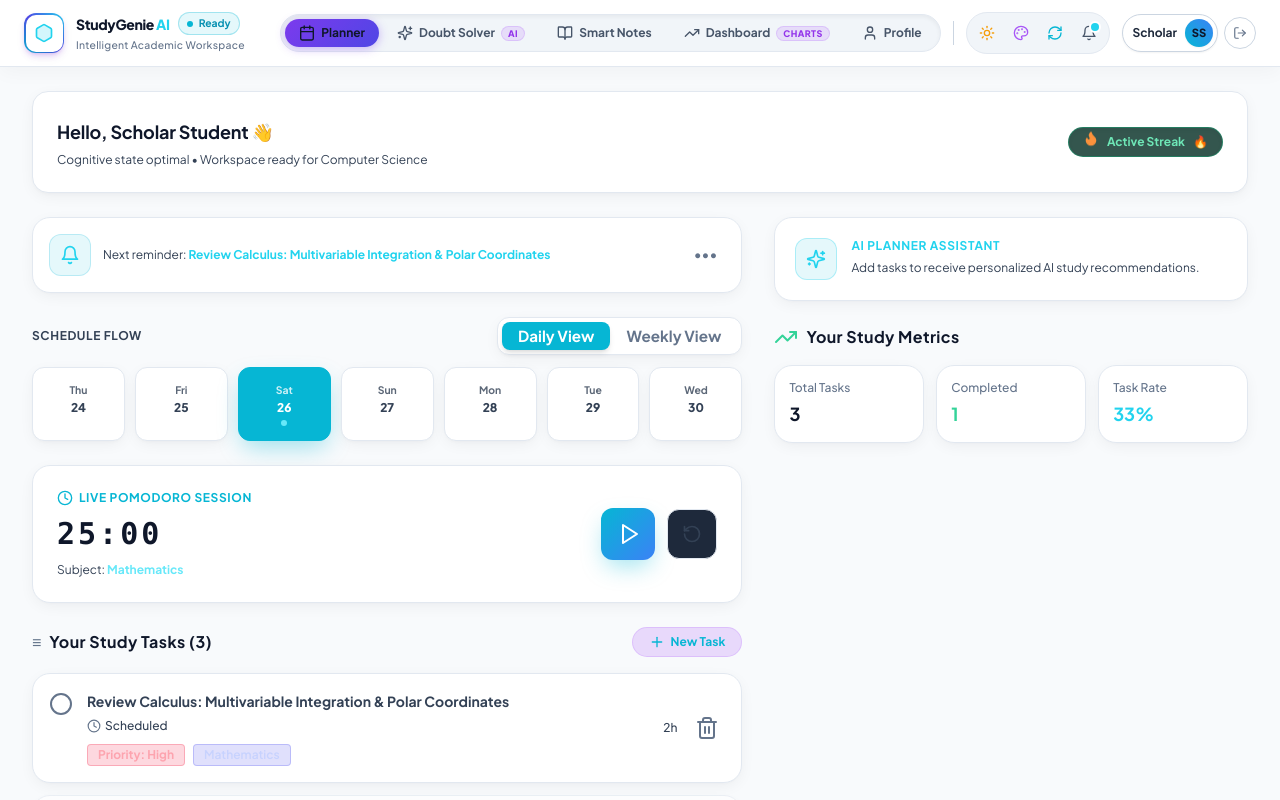
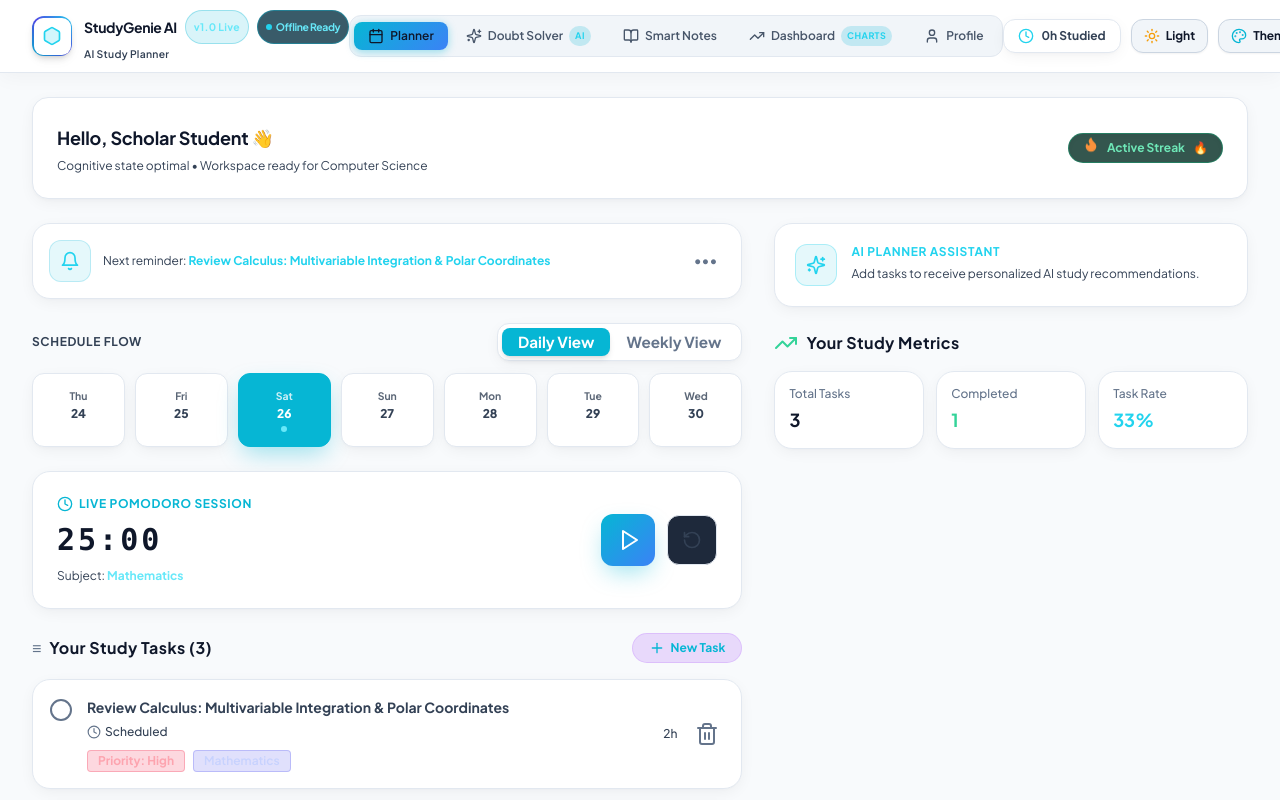
Before and after one commit to Manish1419600/ai-study-assistant, a React (Vite) app: page / in a window 1280 px wide. Both pictures are taken after a click on the button "Continue in Offline Mode (No Internet Needed)". Shown: the top 800 px of the page. Built offline with nearby package versions, Linux system fonts and the light colour scheme; no server answers.

Commit message:
revert: restore original header navigation bar

```diff
--- a/src/components/Header.jsx
+++ b/src/components/Header.jsx
@@ -1,5 +1,5 @@
 import React, { useState, useEffect } from 'react';
-import { Hexagon, Bell, Calendar, Sparkles, BookOpen, TrendingUp, User, LogIn, LogOut, Clock, Palette, Sun, Moon, RefreshCw, Radio } from 'lucide-react';
+import { Hexagon, Bell, Calendar, Sparkles, BookOpen, TrendingUp, User, LogIn, LogOut, Clock, Palette, Sun, Moon, RefreshCw } from 'lucide-react';
 import { useAuth } from '../context/AuthContext';
 import { toggleLightDarkMode, getInitialPrefs } from './AppearancePanel';
 
@@ -39,6 +39,17 @@ export default function Header({ activeTab, setActiveTab, studyHours, onOpenAppe
     return () => window.removeEventListener('sg_appearance_changed', handleAppearanceChange);
   }, []);
 
+  const getTabTitle = () => {
+    switch (activeTab) {
+      case 'planner':   return 'AI Study Planner';
+      case 'solver':    return 'AI Doubt Solver & Auto-FAQ';
+      case 'notes':     return 'Smart Notes Generator';
+      case 'progress':  return 'Progress Dashboard';
+      case 'profile':
+      default:          return 'Profile & Settings';
+    }
+  };
+
   const navItems = [
     { id: 'planner',  label: 'Planner',      icon: Calendar },
     { id: 'solver',   label: 'Doubt Solver', icon: Sparkles,   badge: 'AI' },
@@ -48,62 +59,43 @@ export default function Header({ activeTab, setActiveTab, studyHours, onOpenAppe
   ];
 
   return (
-    <header className="app-header sticky top-0 z-30 backdrop-blur-xl px-3 sm:px-6 py-2.5 border-b border-slate-200/80 dark:border-slate-800/80 bg-white/80 dark:bg-[#070913]/85 flex items-center justify-between w-full shadow-sm transition-all duration-200">
+    <header className="app-header sticky top-0 z-30 backdrop-blur-md px-3 sm:px-6 lg:px-8 py-2 sm:py-2.5 border-b flex items-center justify-between w-full shadow-sm transition-colors">
 
-      {/* ── Brand & Cloud Status (Left Side) ── */}
-      <div className="flex items-center gap-2.5 sm:gap-3 flex-shrink-0">
-        <button
-          onClick={() => setActiveTab('planner')}
-          className="flex items-center gap-2.5 sm:gap-3 group cursor-pointer text-left focus:outline-none"
-        >
-          <div className="w-9 h-9 sm:w-10 sm:h-10 rounded-xl bg-gradient-to-tr from-purple-600 via-indigo-600 to-cyan-400 p-[1.5px] flex items-center justify-center shadow-md shadow-purple-600/20 flex-shrink-0 group-hover:scale-105 transition-transform duration-200">
-            <div className="w-full h-full bg-[#0E1322] rounded-[10px] flex items-center justify-center">
-              <Hexagon className="w-5 h-5 text-cyan-400 fill-cyan-400/20 group-hover:rotate-12 transition-transform duration-300" />
+      {/* ── Brand ── */}
+      <div className="flex items-center gap-2 sm:gap-3 flex-shrink-0">
+        <div className="w-8 h-8 sm:w-10 sm:h-10 rounded-lg sm:rounded-xl bg-gradient-to-tr from-purple-600 via-indigo-600 to-cyan-400 p-[1.5px] flex items-center justify-center shadow-md flex-shrink-0">
+          <div className="w-full h-full bg-[#0E1322] rounded-[7px] sm:rounded-[9px] flex items-center justify-center">
+            <Hexagon className="w-4 h-4 sm:w-5 sm:h-5 text-cyan-400 fill-cyan-400/20" />
+          </div>
+        </div>
+        <div className="flex flex-col">
+          <h1 className="text-sm sm:text-base xl:text-lg font-bold tracking-tight leading-tight flex items-center gap-1.5 sm:gap-2">
+            StudyGenie AI
+            <span className="hidden sm:inline-block px-2 py-0.5 rounded-full bg-cyan-500/15 text-cyan-300 border border-cyan-500/30 text-[10px] font-bold whitespace-nowrap tracking-wide">
+              v1.0 Live
+            </span>
+            <span className={`inline-flex items-center gap-1 px-2 py-0.5 rounded-full text-[10px] font-bold border whitespace-nowrap ${
+              isSocketConnected
+                ? 'bg-emerald-950/80 border-emerald-500/40 text-emerald-300'
+                : 'bg-cyan-950/80 border-cyan-500/40 text-cyan-300'
+            }`}>
+              <span className={`w-1.5 h-1.5 rounded-full ${isSocketConnected ? 'bg-emerald-400 animate-pulse' : 'bg-cyan-400'}`}></span>
+              <span>{isSocketConnected ? 'Cloud Synced' : (!isOnline ? 'Offline Mode' : 'Offline Ready')}</span>
+            </span>
+          </h1>
+          <p className="text-[10px] sm:text-xs font-semibold text-cyan-400 tracking-wide mt-0.5">
+            {getTabTitle()}
+          </p>
         </div>
       </div>
 
-          <div className="flex flex-col">
-            <div className="flex items-center gap-2">
-              <h1 className="text-sm sm:text-base font-extrabold tracking-tight leading-none text-slate-900 dark:text-white">
-                StudyGenie<span className="text-cyan-400 ml-0.5">AI</span>
-              </h1>
-
-              {/* Subtle Status Pill */}
-              <span
-                className={`inline-flex items-center gap-1.5 px-2 py-0.5 rounded-full text-[10px] font-bold border transition-colors ${
-                  isSocketConnected
-                    ? 'bg-emerald-500/10 border-emerald-500/30 text-emerald-600 dark:text-emerald-400'
-                    : !isOnline
-                    ? 'bg-amber-500/10 border-amber-500/30 text-amber-600 dark:text-amber-400'
-                    : 'bg-cyan-500/10 border-cyan-500/30 text-cyan-600 dark:text-cyan-400'
-                }`}
-              >
-                <span
-                  className={`w-1.5 h-1.5 rounded-full ${
-                    isSocketConnected ? 'bg-emerald-500 animate-pulse' : !isOnline ? 'bg-amber-500' : 'bg-cyan-500'
-                  }`}
-                />
-                <span>{isSocketConnected ? 'Cloud Synced' : (!isOnline ? 'Offline' : 'Ready')}</span>
-              </span>
-            </div>
-
-            <span className="text-[10px] font-medium text-slate-500 dark:text-slate-400 tracking-wide mt-0.5 hidden sm:inline">
-              Intelligent Academic Workspace
-            </span>
-          </div>
-        </button>
-      </div>
-
-      {/* ── Right Section: Modern Navigation + Utilities + User Profile ── */}
-      <div className="flex items-center gap-2 sm:gap-3 flex-shrink-0">
-
-        {/* ── Modern Right-Aligned Segmented Navigation (Desktop) ── */}
+      {/* ── PC Nav Bar (Desktop Only) ── */}
       <nav
         aria-label="Main Navigation"
-          className="hidden lg:flex items-center gap-1 p-1 rounded-full border shadow-inner transition-colors"
+        className="hidden lg:flex items-center gap-0.5 xl:gap-1 p-1 rounded-xl border flex-shrink-0 transition-colors"
         style={{
           backgroundColor: isLightMode ? '#F1F5F9' : 'rgba(15, 23, 42, 0.75)',
-            borderColor: isLightMode ? '#E2E8F0' : 'rgba(51, 65, 85, 0.5)'
+          borderColor: isLightMode ? '#E2E8F0' : 'rgba(51, 65, 85, 0.6)'
         }}
       >
         {navItems.map((item) => {
@@ -113,32 +105,30 @@ export default function Header({ activeTab, setActiveTab, studyHours, onOpenAppe
             <button
               key={item.id}
               onClick={() => setActiveTab(item.id)}
-                className={`relative px-3.5 py-1.5 rounded-full font-bold transition-all duration-200 flex items-center gap-1.5 cursor-pointer text-xs xl:text-sm whitespace-nowrap select-none ${
+              className={`px-2.5 xl:px-3.5 py-1.5 rounded-lg font-semibold transition-all flex items-center gap-1.5 cursor-pointer text-xs xl:text-sm whitespace-nowrap select-none ${
                 isActive
-                    ? 'text-white shadow-md'
+                  ? 'text-white shadow-sm'
                   : isLightMode
                     ? 'text-slate-600 hover:text-slate-900 hover:bg-slate-200/70'
-                    : 'text-slate-400 hover:text-white hover:bg-slate-800/70'
+                    : 'text-slate-300 hover:text-white hover:bg-slate-800/70'
               }`}
               style={
                 isActive
                   ? {
-                        background: 'linear-gradient(135deg, #7C3AED 0%, #4F46E5 100%)',
-                        boxShadow: '0 2px 10px rgba(124, 58, 237, 0.35)'
+                      background: 'linear-gradient(135deg, var(--accent-from, #06B6D4), var(--accent-to, #3B82F6))',
+                      boxShadow: '0 2px 8px var(--accent-ring, rgba(6, 182, 212, 0.35))',
                     }
                   : undefined
               }
             >
-                <Icon className={`w-4 h-4 flex-shrink-0 transition-transform ${isActive ? 'scale-105' : ''}`} />
-                <span>{item.label}</span>
+              <Icon className="w-3.5 h-3.5 xl:w-4 xl:h-4 flex-shrink-0" />
+              <span className="whitespace-nowrap">{item.label}</span>
               {item.badge && (
-                  <span
-                    className={`px-1.5 py-0.5 rounded-full font-extrabold text-[9px] uppercase tracking-wider leading-none ${
+                <span className={`px-1.5 py-0.5 rounded-full font-bold text-[9px] uppercase tracking-wider ${
                   isActive
                     ? 'bg-white/20 text-white'
-                        : 'bg-purple-500/15 text-purple-600 dark:text-cyan-400 border border-purple-500/20'
-                    }`}
-                  >
+                    : 'bg-cyan-500/20 text-cyan-400'
+                }`}>
                   {item.badge}
                 </span>
               )}
@@ -147,26 +137,16 @@ export default function Header({ activeTab, setActiveTab, studyHours, onOpenAppe
         })}
       </nav>
 
-        {/* Vertical Divider between Navigation & Utilities */}
-        <div className="hidden lg:block w-px h-6 bg-slate-300 dark:bg-slate-700/60 flex-shrink-0" />
+      {/* ── Right Controls (Ultra-Compact on Mobile) ── */}
+      <div className="flex items-center gap-1.5 sm:gap-2.5 flex-shrink-0">
 
-        {/* Study Time Chip - Desktop only */}
-        {studyHours > 0 && (
-          <div className="hidden 2xl:flex items-center gap-1.5 px-3 py-1.5 rounded-full bg-slate-100 dark:bg-slate-900/80 border border-slate-200 dark:border-slate-800 text-xs font-bold text-slate-700 dark:text-slate-200">
-            <Clock className="w-3.5 h-3.5 text-cyan-500 dark:text-cyan-400" />
-            <span>{studyHours}h Studied</span>
+        {/* Study hours - Desktop only */}
+        <div className="hidden xl:flex items-center gap-2 px-3.5 py-2 rounded-xl bg-slate-900/80 border border-slate-800 font-bold text-slate-200 text-xs">
+          <Clock className="w-4 h-4 text-cyan-400" />
+          <span>{studyHours || 0}h Studied</span>
         </div>
-        )}
 
-        {/* Unified Icon Toolbar */}
-        <div
-          className="flex items-center gap-0.5 p-1 rounded-full border transition-colors"
-          style={{
-            backgroundColor: isLightMode ? '#F1F5F9' : 'rgba(15, 23, 42, 0.75)',
-            borderColor: isLightMode ? '#E2E8F0' : 'rgba(51, 65, 85, 0.5)'
-          }}
-        >
-          {/* Light / Dark Mode Toggle */}
+        {/* Quick Light / Dark Mode Toggle Button */}
         <button
           type="button"
           onClick={() => {
@@ -174,82 +154,114 @@ export default function Header({ activeTab, setActiveTab, studyHours, onOpenAppe
             setIsLightMode(updated.mode === 'light');
           }}
           title={isLightMode ? "Switch to Dark Mode" : "Switch to Light Mode"}
-            className="w-8 h-8 rounded-full flex items-center justify-center transition-colors text-slate-600 dark:text-slate-300 hover:text-slate-900 dark:hover:text-white hover:bg-slate-200/80 dark:hover:bg-slate-800 cursor-pointer"
+          className="flex items-center justify-center gap-1.5 p-2 sm:px-3 sm:py-2 rounded-xl border transition-all shadow-sm cursor-pointer"
+          style={{
+            backgroundColor: isLightMode ? '#F1F5F9' : 'rgba(30, 41, 59, 0.9)',
+            borderColor: isLightMode ? '#CBD5E1' : 'rgba(51, 65, 85, 0.8)',
+            color: isLightMode ? '#0F172A' : '#F8FAFC'
+          }}
         >
-            {isLightMode ? <Sun className="w-4 h-4 text-amber-500" /> : <Moon className="w-4 h-4 text-indigo-400" />}
+          {isLightMode ? (
+            <>
+              <Sun className="w-4 h-4 text-amber-500" />
+              <span className="text-xs font-bold hidden sm:inline">Light</span>
+            </>
+          ) : (
+            <>
+              <Moon className="w-4 h-4 text-indigo-400" />
+              <span className="text-xs font-bold text-slate-300 hidden sm:inline">Dark</span>
+            </>
+          )}
         </button>
 
-          {/* Theme Drawer */}
+        {/* Appearance toggle drawer button */}
         <button
           type="button"
           onClick={onOpenAppearance}
-            title="Appearance & Theme Colors"
-            className="w-8 h-8 rounded-full flex items-center justify-center transition-colors text-slate-600 dark:text-slate-300 hover:text-slate-900 dark:hover:text-white hover:bg-slate-200/80 dark:hover:bg-slate-800 cursor-pointer"
+          title="Appearance & Theme Customizer"
+          className="flex items-center justify-center gap-1.5 p-2 sm:px-3 sm:py-2 rounded-xl border transition-all shadow-sm group cursor-pointer"
+          style={{
+            backgroundColor: isLightMode ? '#F1F5F9' : 'rgba(30, 41, 59, 0.9)',
+            borderColor: isLightMode ? '#CBD5E1' : 'rgba(51, 65, 85, 0.8)',
+            color: isLightMode ? '#0F172A' : '#F8FAFC'
+          }}
         >
-            <Palette className="w-4 h-4 text-purple-500 dark:text-purple-400" />
+          <Palette className="w-4 h-4 text-purple-400 group-hover:rotate-12 transition-transform" />
+          <span className="hidden sm:inline font-bold text-xs">Theme</span>
         </button>
 
-          {/* Refresh / Sync */}
+        {/* Quick Refresh Button (Works on both Website & Android APK) */}
         <button
           type="button"
           onClick={handleRefresh}
           title="Refresh App & Sync with Database (Hold Shift to hard reload)"
-            className="w-8 h-8 rounded-full flex items-center justify-center transition-colors text-slate-600 dark:text-slate-300 hover:text-slate-900 dark:hover:text-white hover:bg-slate-200/80 dark:hover:bg-slate-800 cursor-pointer"
+          className={`flex items-center justify-center gap-1.5 p-2 sm:px-3 sm:py-2 rounded-xl border transition-all shadow-sm cursor-pointer ${
+            isRefreshing ? 'opacity-80 scale-95' : 'hover:scale-105 active:scale-95'
+          }`}
+          style={{
+            backgroundColor: isLightMode ? '#F1F5F9' : 'rgba(30, 41, 59, 0.9)',
+            borderColor: isLightMode ? '#CBD5E1' : 'rgba(51, 65, 85, 0.8)',
+            color: isLightMode ? '#0F172A' : '#F8FAFC'
+          }}
         >
-            <RefreshCw className={`w-4 h-4 text-cyan-500 dark:text-cyan-400 ${isRefreshing ? 'animate-spin' : ''}`} />
+          <RefreshCw className={`w-4 h-4 text-cyan-400 ${isRefreshing ? 'animate-spin' : ''}`} />
+          <span className="hidden sm:inline font-bold text-xs">Refresh</span>
         </button>
 
-          {/* Notifications */}
+        {/* Notifications - Hidden on small mobile */}
         <button
-            type="button"
           aria-label="Notifications"
           onClick={() => alert('Notification Center: Study tasks synced with real-time database!')}
-            className="relative w-8 h-8 rounded-full hidden sm:flex items-center justify-center transition-colors text-slate-600 dark:text-slate-300 hover:text-slate-900 dark:hover:text-white hover:bg-slate-200/80 dark:hover:bg-slate-800 cursor-pointer"
+          className="relative hidden sm:flex p-2 sm:p-2.5 rounded-xl border text-slate-200 transition-colors items-center justify-center"
+          style={{
+            backgroundColor: isLightMode ? '#F1F5F9' : 'rgba(30, 41, 59, 0.9)',
+            borderColor: isLightMode ? '#CBD5E1' : 'rgba(51, 65, 85, 0.8)',
+            color: isLightMode ? '#0F172A' : '#F8FAFC'
+          }}
         >
           <Bell className="w-4 h-4" />
-            <span className="absolute top-1.5 right-1.5 w-2 h-2 rounded-full bg-cyan-400 ring-2 ring-white dark:ring-[#0E1322]" />
+          <span className="absolute top-1.5 right-1.5 w-2 h-2 rounded-full bg-cyan-400 ring-2 ring-[#0A0D18]" />
         </button>
-        </div>
 
-        {/* User Profile Pill & Logout */}
+        {/* Auth / Login */}
         {isAuthenticated ? (
           <div className="flex items-center gap-1.5">
             <button
               onClick={() => setActiveTab('profile')}
-              title="View Profile & Settings"
-              className="flex items-center gap-2 pl-2.5 pr-1 py-1 rounded-full border transition-all cursor-pointer shadow-sm hover:border-purple-500/50 hover:shadow-purple-500/10"
+              className="flex items-center gap-1.5 p-1 sm:pl-2.5 rounded-full border hover:border-purple-500/40 transition-colors cursor-pointer"
               style={{
-                backgroundColor: isLightMode ? '#FFFFFF' : 'rgba(15, 23, 42, 0.85)',
-                borderColor: isLightMode ? '#CBD5E1' : 'rgba(51, 65, 85, 0.6)'
+                backgroundColor: isLightMode ? '#F1F5F9' : 'rgba(15, 23, 42, 0.8)',
+                borderColor: isLightMode ? '#CBD5E1' : 'rgba(51, 65, 85, 0.8)'
               }}
             >
-              <span className="font-bold text-xs max-w-[80px] sm:max-w-[120px] truncate text-slate-800 dark:text-slate-200">
+              <span className="font-bold hidden sm:inline-block text-xs" style={{ color: isLightMode ? '#0F172A' : '#E2E8F0' }}>
                 {user?.name ? user.name.split(' ')[0] : 'Student'}
               </span>
-              <div className="w-7 h-7 rounded-full bg-gradient-to-tr from-purple-600 to-indigo-600 text-white font-extrabold text-[11px] flex items-center justify-center shadow-sm">
-                {user?.name ? user.name.split(' ').map(n => n[0]).join('').slice(0, 2) : 'ST'}
+              <div className="w-7 h-7 sm:w-8 sm:h-8 rounded-full ring-2 ring-purple-500/40 overflow-hidden bg-purple-900 flex items-center justify-center">
+                <span className="font-bold text-purple-200 text-xs">
+                  {user?.name ? user.name.split(' ').map(n => n[0]).join('') : 'ST'}
+                </span>
               </div>
             </button>
-
             <button
               onClick={logout}
-              title="Sign Out"
-              className="w-8 h-8 rounded-full border flex items-center justify-center text-slate-400 hover:text-rose-500 hover:bg-rose-50 dark:hover:bg-rose-950/30 transition-colors cursor-pointer"
+              title="Logout"
+              className="p-1.5 sm:p-2 rounded-xl border text-slate-400 hover:text-rose-400 transition cursor-pointer"
               style={{
-                backgroundColor: isLightMode ? '#FFFFFF' : 'rgba(15, 23, 42, 0.85)',
-                borderColor: isLightMode ? '#CBD5E1' : 'rgba(51, 65, 85, 0.6)'
+                backgroundColor: isLightMode ? '#F1F5F9' : 'rgba(30, 41, 59, 0.9)',
+                borderColor: isLightMode ? '#CBD5E1' : 'rgba(51, 65, 85, 0.8)'
               }}
             >
-              <LogOut className="w-3.5 h-3.5" />
+              <LogOut className="w-3.5 h-3.5 sm:w-4 sm:h-4" />
             </button>
           </div>
         ) : (
           <button
             onClick={() => setIsAuthModalOpen(true)}
-            className="flex items-center gap-1.5 px-3 py-1.5 rounded-full bg-gradient-to-r from-purple-600 to-indigo-600 text-white font-bold shadow-md hover:from-purple-500 hover:to-indigo-500 transition-all cursor-pointer text-xs"
+            className="flex items-center gap-1.5 p-2 sm:px-3.5 sm:py-2 rounded-xl bg-gradient-to-r from-purple-600 to-indigo-600 text-white font-bold shadow-md hover:from-purple-500 hover:to-indigo-500 transition-all cursor-pointer text-xs"
           >
-            <LogIn className="w-3.5 h-3.5" />
-            <span>Sign In</span>
+            <LogIn className="w-4 h-4" />
+            <span className="hidden sm:inline">Sign In</span>
           </button>
         )}
       </div>
```
Lines whose indentation alone changed are shown as unchanged.
